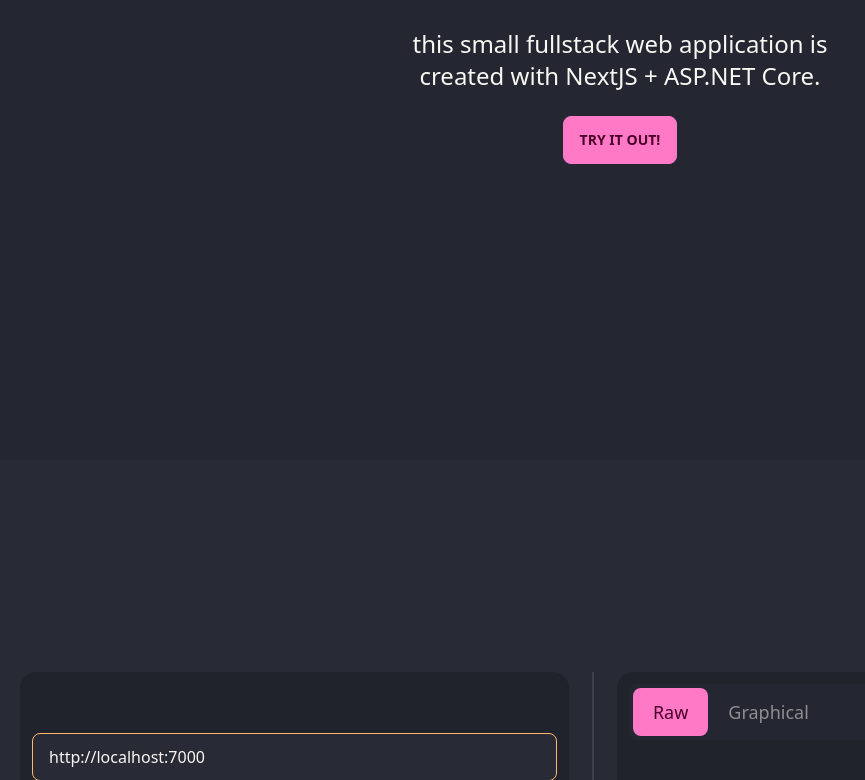
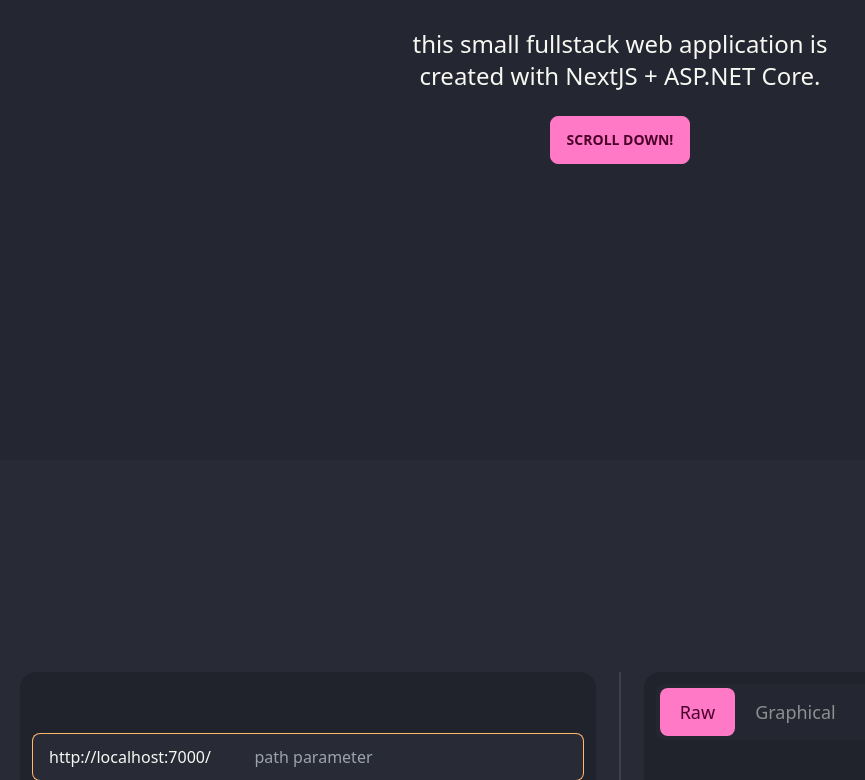
Before and after one commit to ArvidAnderson/ArvidAnderson-SlutUppgift-Fullstack, a Next.js app in the folder frontend/: page / in a window 1280 px wide. Shown: the part 340-1120 px from the top of the page, without its empty margins (20-885 px from the left). Built offline with nearby package versions, Linux system fonts and the light colour scheme.

Commit message:
frontend pretty much done

```diff
--- a/frontend/src/components/demoapi.jsx
+++ b/frontend/src/components/demoapi.jsx
@@ -1,10 +1,11 @@
 import axios from "axios"
-import { useState } from "react"
+import { useState, forwardRef, useRef } from "react"
 import Graphical from "./graphical"
 import Raw from "./raw"
 import Tabs from "./tabs"
 
 export default function DemoApi() {
+
   //Predefined Values & User Interactable States
   const methods = [
     {
@@ -32,6 +33,9 @@
       scope: "Resource"
     }
   ]
+
+  const [ pathParam, setPathParam ] = useState(null)
+
   const [ selectedMethod, setSelectedMethod ] = useState(methods[0])
 
   const [ inputJson, setInputJson ] = useState("")
@@ -94,11 +98,12 @@
       <div className="flex flex-col w-full lg:flex-row">
 
         {/* Send Requuest */}
-        <div className="grid flex-grow card bg-base-300 rounded-box place-items-center p-3">
+        <div className="grid lg:w-2/4 flex-grow card bg-base-300 rounded-box place-items-center p-3">
           <div className="w-full">
             {/* API URL Placeholder */}
             <div className="flex w-full">
-              <input readOnly value={process.env.NEXT_PUBLIC_API_URL} type="text" placeholder={process.env.NEXT_PUBLIC_API_URL} className="input input-bordered input-accent w-full" />
+              <input readOnly value={process.env.NEXT_PUBLIC_API_URL + "/"} type="text" placeholder={process.env.NEXT_PUBLIC_API_URL} className="input focus:outline-0 input-bordered pr-0 border-r-0 rounded-r-none input-accent mr-[-1.6rem]" />
+              <input value={pathParam} type="text" placeholder="path parameter" className="input input-bordered border-l-0 rounded-l-none pl-0 input-accent w-full focus:outline-none" />
             </div>
             {/* Select method*/}
             <div className="flex w-full mt-3">
@@ -135,7 +140,7 @@
         <div className="divider lg:divider-horizontal"></div>
 
         {/* Results */}
-        <div className="grid flex-grow card bg-base-300 rounded-box p-3">
+        <div className="grid lg:w-2/4 flex-grow card bg-base-300 rounded-box p-3">
           {/* Tabs */}
           <Tabs tabs={tabs} activeTab={activeTab} setActiveTab={setActiveTab} />
           <div className="flex h-72">
--- a/frontend/src/components/graphical.jsx
+++ b/frontend/src/components/graphical.jsx
@@ -16,9 +16,9 @@
       )}
       {method === "post" && (
         <div className="flex justify-center items-center w-full">
-          <div class="alert alert-success shadow-lg">
+          <div className="alert alert-success shadow-lg">
             <div>
-              <svg xmlns="http://www.w3.org/2000/svg" class="stroke-current flex-shrink-0 h-6 w-6" fill="none" viewBox="0 0 24 24"><path stroke-linecap="round" stroke-linejoin="round" stroke-width="2" d="M9 12l2 2 4-4m6 2a9 9 0 11-18 0 9 9 0 0118 0z" /></svg>
+              <svg xmlns="http://www.w3.org/2000/svg" className="stroke-current flex-shrink-0 h-6 w-6" fill="none" viewBox="0 0 24 24"><path stroke-linecap="round" stroke-linejoin="round" stroke-width="2" d="M9 12l2 2 4-4m6 2a9 9 0 11-18 0 9 9 0 0118 0z" /></svg>
               <span>POST: TODO has been created!</span>
             </div>
           </div>
@@ -26,9 +26,9 @@
       )}
       {method === "put" && (
         <div className="flex justify-center items-center w-full">
-          <div class="alert alert-success shadow-lg">
+          <div className="alert alert-success shadow-lg">
             <div>
-              <svg xmlns="http://www.w3.org/2000/svg" class="stroke-current flex-shrink-0 h-6 w-6" fill="none" viewBox="0 0 24 24"><path stroke-linecap="round" stroke-linejoin="round" stroke-width="2" d="M9 12l2 2 4-4m6 2a9 9 0 11-18 0 9 9 0 0118 0z" /></svg>
+              <svg xmlns="http://www.w3.org/2000/svg" className="stroke-current flex-shrink-0 h-6 w-6" fill="none" viewBox="0 0 24 24"><path stroke-linecap="round" stroke-linejoin="round" stroke-width="2" d="M9 12l2 2 4-4m6 2a9 9 0 11-18 0 9 9 0 0118 0z" /></svg>
               <span>PUT: TODO has been fully updated!</span>
             </div>
           </div>
@@ -36,9 +36,9 @@
       )}
       {method === "patch" && (
         <div className="flex justify-center items-center w-full">
-          <div class="alert alert-success shadow-lg">
+          <div className="alert alert-success shadow-lg">
             <div>
-              <svg xmlns="http://www.w3.org/2000/svg" class="stroke-current flex-shrink-0 h-6 w-6" fill="none" viewBox="0 0 24 24"><path stroke-linecap="round" stroke-linejoin="round" stroke-width="2" d="M9 12l2 2 4-4m6 2a9 9 0 11-18 0 9 9 0 0118 0z" /></svg>
+              <svg xmlns="http://www.w3.org/2000/svg" className="stroke-current flex-shrink-0 h-6 w-6" fill="none" viewBox="0 0 24 24"><path stroke-linecap="round" stroke-linejoin="round" stroke-width="2" d="M9 12l2 2 4-4m6 2a9 9 0 11-18 0 9 9 0 0118 0z" /></svg>
               <span>PUT: TODO has been partially updated!</span>
             </div>
           </div>
@@ -46,9 +46,9 @@
       )}
       {method === "delete" && (
         <div className="flex justify-center items-center w-full">
-          <div class="alert alert-success shadow-lg">
+          <div className="alert alert-success shadow-lg">
             <div>
-              <svg xmlns="http://www.w3.org/2000/svg" class="stroke-current flex-shrink-0 h-6 w-6" fill="none" viewBox="0 0 24 24"><path stroke-linecap="round" stroke-linejoin="round" stroke-width="2" d="M9 12l2 2 4-4m6 2a9 9 0 11-18 0 9 9 0 0118 0z" /></svg>
+              <svg xmlns="http://www.w3.org/2000/svg" className="stroke-current flex-shrink-0 h-6 w-6" fill="none" viewBox="0 0 24 24"><path stroke-linecap="round" stroke-linejoin="round" stroke-width="2" d="M9 12l2 2 4-4m6 2a9 9 0 11-18 0 9 9 0 0118 0z" /></svg>
               <span>DELETE: TODO has been deleted!</span>
             </div>
           </div>
--- a/frontend/src/components/hero.jsx
+++ b/frontend/src/components/hero.jsx
@@ -1,16 +1,13 @@
-import { useRouter } from "next/router"
-
 export default function Hero({ title, description, buttonTitle, buttonLink }) {
-
-  const router = useRouter()
-
   return (
     <div className="hero min-h-screen bg-base-200">
       <div className="hero-content text-center">
         <div className="max-w-md">
           <h1 className="text-5xl font-bold">{title}</h1>
           <p className="py-6 text-2xl">{description}</p>
-          <button onClick={() => router.push(buttonLink)} className="btn btn-primary">{buttonTitle}</button>
+          <div className="tooltip tooltip" data-tip="Scroll down to test the app out!">
+            <button onClick={buttonLink} className="btn btn-primary">{buttonTitle}</button>
+          </div>
         </div>
       </div>
     </div>
--- a/frontend/src/pages/index.jsx
+++ b/frontend/src/pages/index.jsx
@@ -2,6 +2,7 @@
 import Hero from "../components/hero";
 
 export default function Home() {
+
   return (
     <div>
 
@@ -10,7 +11,7 @@
         <Hero
         title={"Fullstack"}
         description={"this small fullstack web application is created with NextJS + ASP.NET Core."}
-        buttonTitle={"Try it out!"}
+        buttonTitle={"Scroll down!"}
         />
       </section>
 
```
